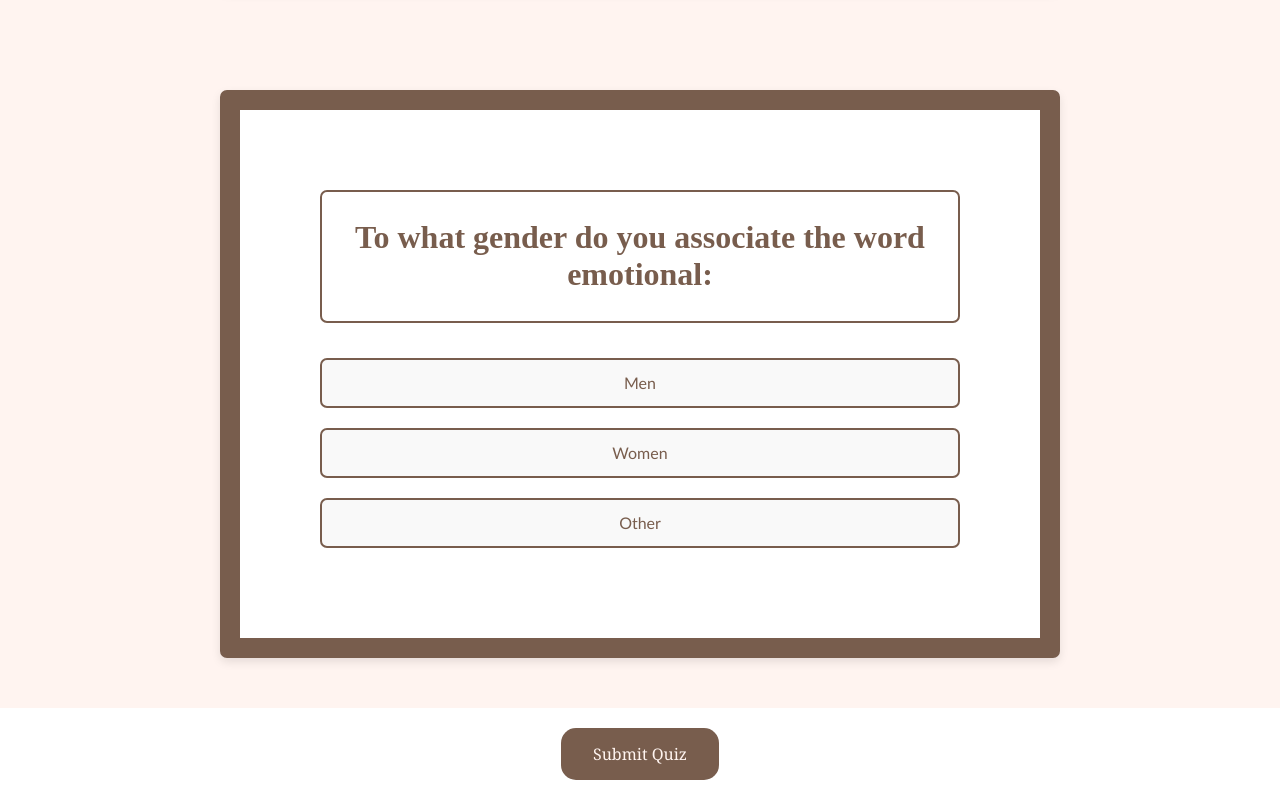
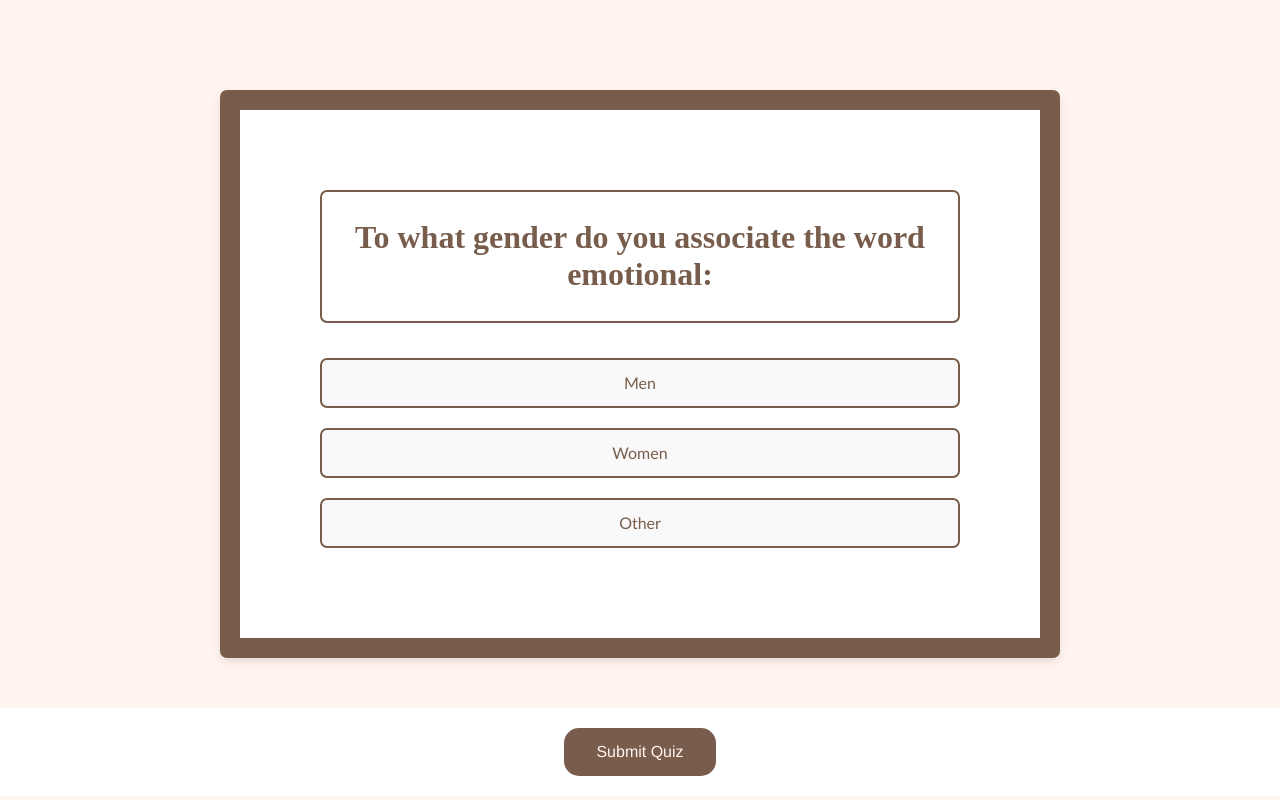
Before and after one commit to aoellerm/DataVisualization, a plain HTML site: page quiz.html in a window 1280 px wide. Shown: the part 4909-5709 px from the top of the page. Drawn offline with Linux system fonts and the light colour scheme.

Commit message:
updated font

```diff
--- a/quiz.css
+++ b/quiz.css
@@ -112,7 +112,7 @@ h2 {
 }
 
 .submit-button {
-  font-family:  Georgia, 'Times New Roman', serif;
+  font-family: 'Franklin Gothic Medium', 'Arial Narrow', Arial, sans-serif;
   background-color: #785D4D;
   border-radius: 15px;
   border: none;
--- a/result.css
+++ b/result.css
@@ -88,7 +88,7 @@ ul li a:hover {
      overflow:hidden;
   }
   button {
-      font-family:  Georgia, 'Times New Roman', serif;
+      font-family: 'Franklin Gothic Medium', 'Arial Narrow', Arial, sans-serif;
       background-color: #FFF4F0;
       border-radius: 7px; /* More rounded corners */
       border: none;
--- a/style.css
+++ b/style.css
@@ -82,7 +82,7 @@ ul li a:hover {
   }
 
   .start-page button {
-    font-family: 'Trebuchet MS', 'Lucida Sans Unicode', 'Lucida Grande', 'Lucida Sans', Arial, sans-serif;
+      font-family: 'Franklin Gothic Medium', 'Arial Narrow', Arial, sans-serif;
       background-color: #FFF4F0;
       border-radius: 7px; /* More rounded corners */
       border: none;
```
